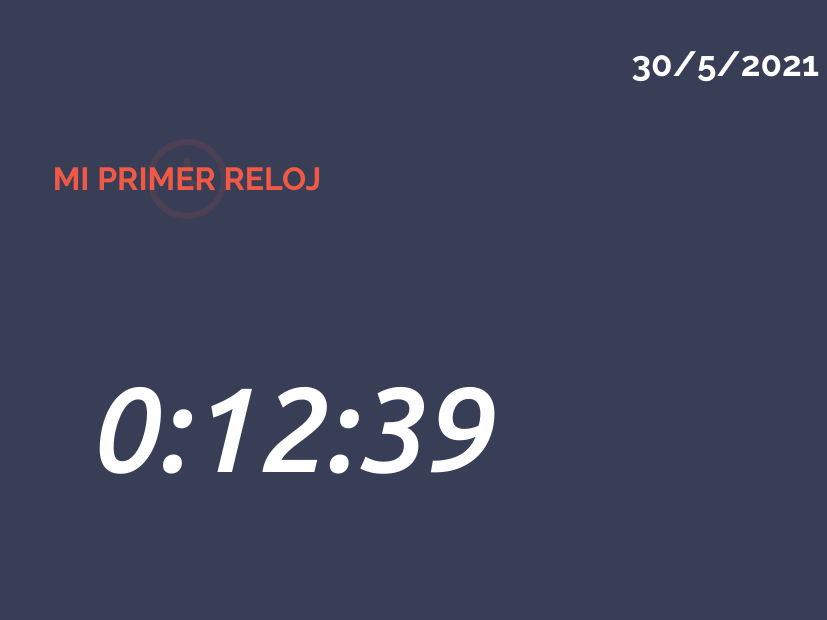
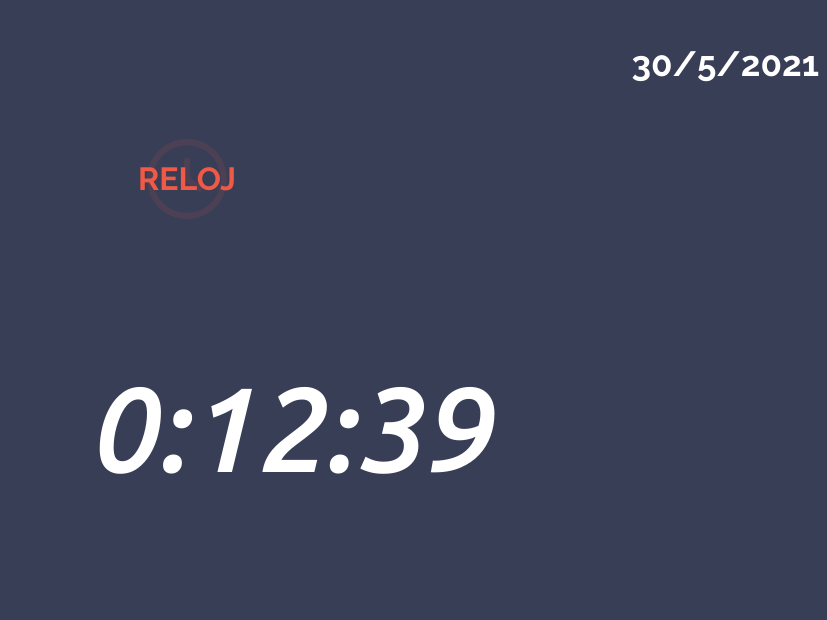
Before and after one commit to mezc97/mi-reloj, a plain HTML site: page index.html in a window 1280 px wide. Shown: the whole page, without its empty margins (453-1280 px from the left). Drawn offline with Linux system fonts and the light colour scheme.

Commit message:
Update index.html

```diff
--- a/index.html
+++ b/index.html
@@ -70,7 +70,7 @@ svg {
     align-items: center;
     justify-content: center;
     flex-direction: column;">
-        <h1>Mi primer reloj</h1>
+        <h1>Reloj</h1>
         <?xml version="1.0"?>
         <svg xmlns="http://www.w3.org/2000/svg" xmlns:xlink="http://www.w3.org/1999/xlink" xmlns:svgjs="http://svgjs.com/svgjs" version="1.1" width="512" height="512" x="0" y="0" viewBox="0 0 512 512" style="enable-background:new 0 0 512 512" xml:space="preserve" class=""><g>
         <g xmlns="http://www.w3.org/2000/svg">
```
